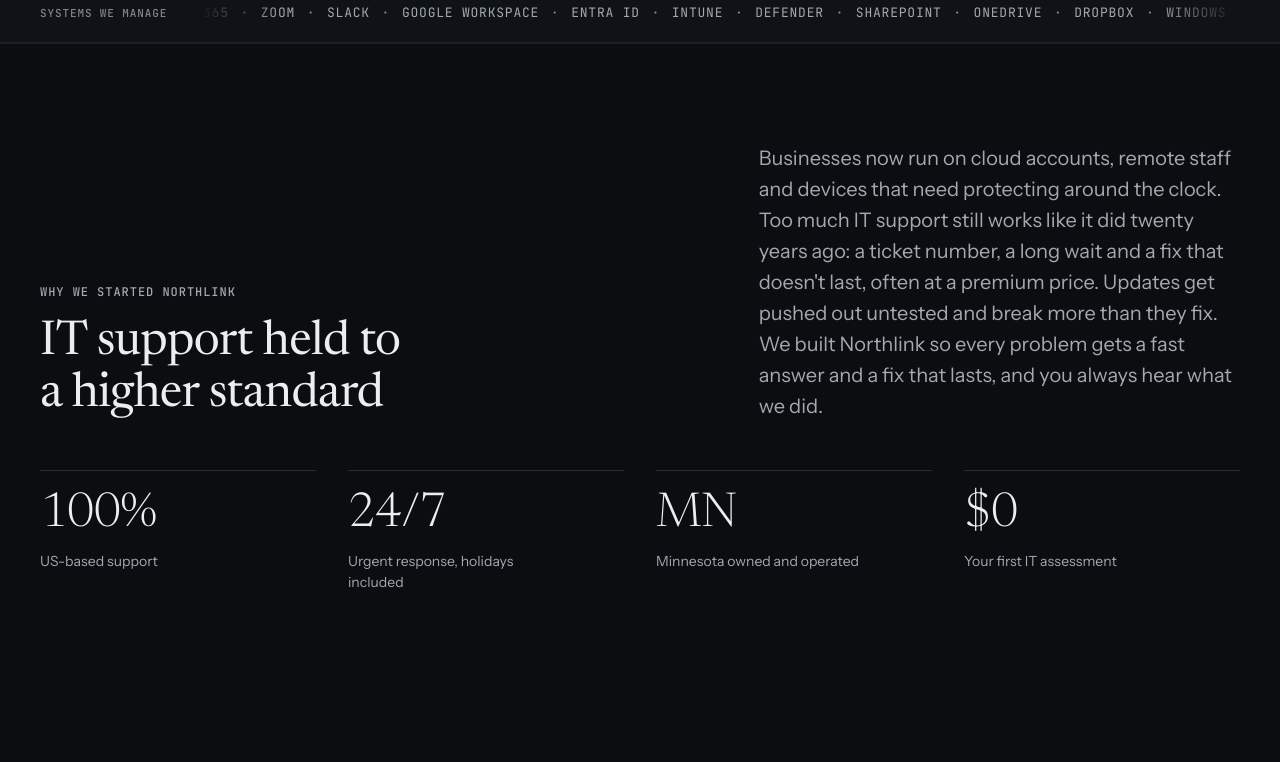
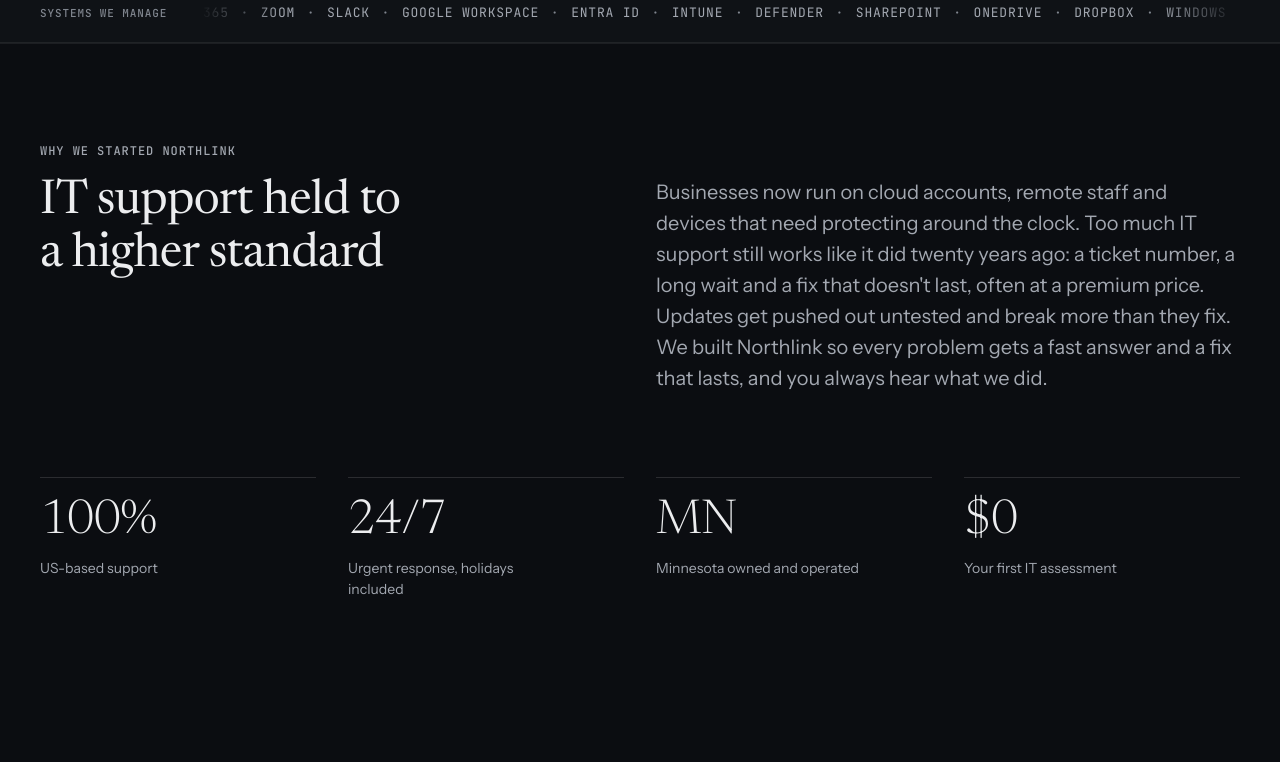
Before and after one commit to OriginalName457/northlink-site, a plain HTML site: page index.html in a window 1280 px wide. Shown: the part 699-1461 px from the top of the page. Drawn offline with Linux system fonts and the light colour scheme.

Commit message:
Why section: heading top-aligned with the paragraph, more room before the facts
Co-Authored-By: Claude Opus 5.5 (1M context) <noreply@anthropic.com>

```diff
--- a/styles.css
+++ b/styles.css
@@ -532,12 +532,12 @@ html.js .reveal--hero.is-in { transition-duration: var(--dur-hero); }
 }
 
 /* ---------- Why band ---------- */
-.why-grid { align-items: end; row-gap: var(--s-6); }
+.why-grid { align-items: start; row-gap: var(--s-6); }
 .why-head { grid-column: 1 / span 6; }
 .why-head .h2 { margin-top: var(--s-4); }
-.why-body { grid-column: 8 / span 5; color: var(--ink-2); font-size: var(--fs-lead); line-height: 1.55; text-wrap: pretty; }
-.why .facts { margin-top: var(--s-12); }
-@media (max-width: 64rem) { .why-head, .why-body { grid-column: 1 / -1; } .why-body { max-width: 36rem; } }
+.why-body { grid-column: 7 / span 6; margin-top: calc(var(--s-4) + 1.1rem); color: var(--ink-2); font-size: var(--fs-lead); line-height: 1.55; text-wrap: pretty; }
+.why .facts { margin-top: clamp(3rem, 2rem + 4vw, 5.5rem); }
+@media (max-width: 64rem) { .why-head, .why-body { grid-column: 1 / -1; } .why-body { max-width: 36rem; margin-top: 0; } }
 
 /* ---------- Minnesota ---------- */
 .mn-grid { align-items: center; row-gap: var(--s-8); }
```
